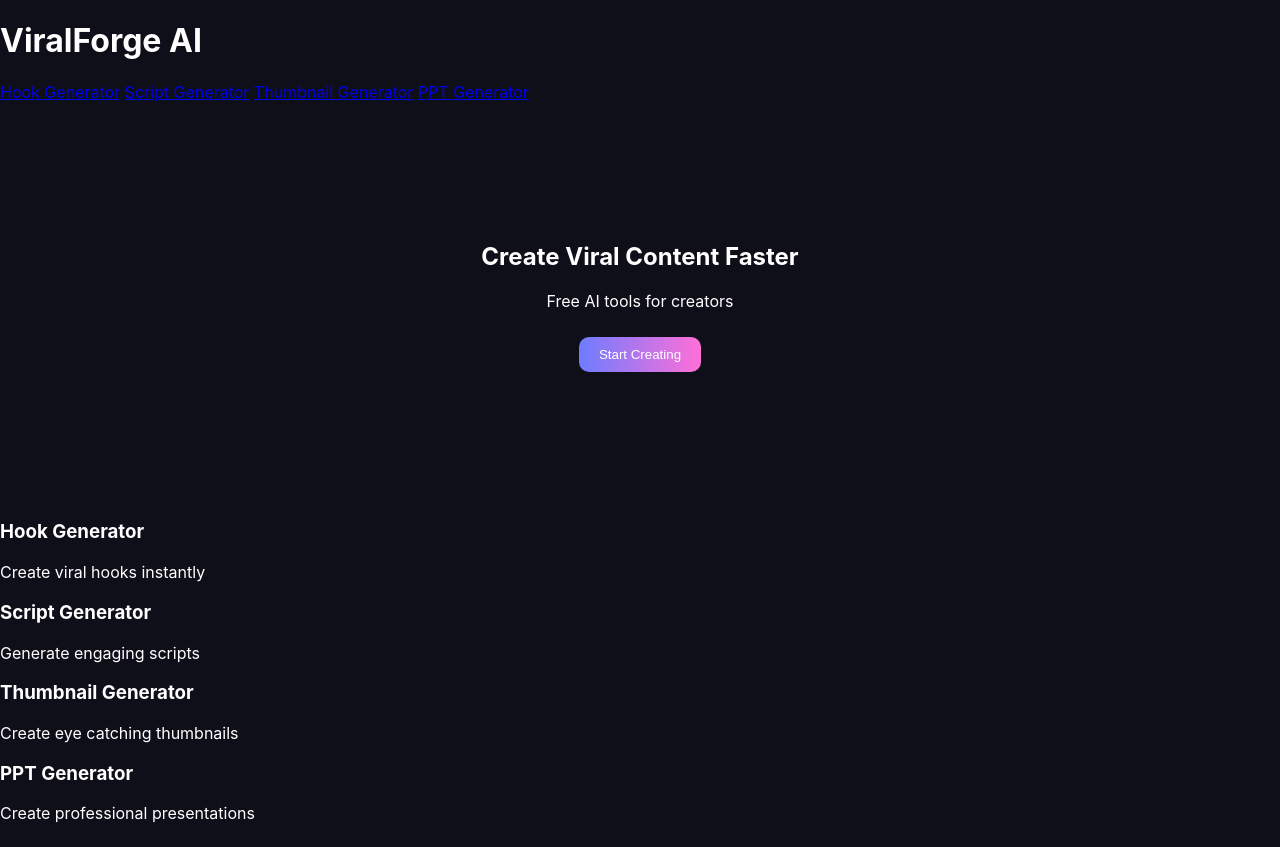
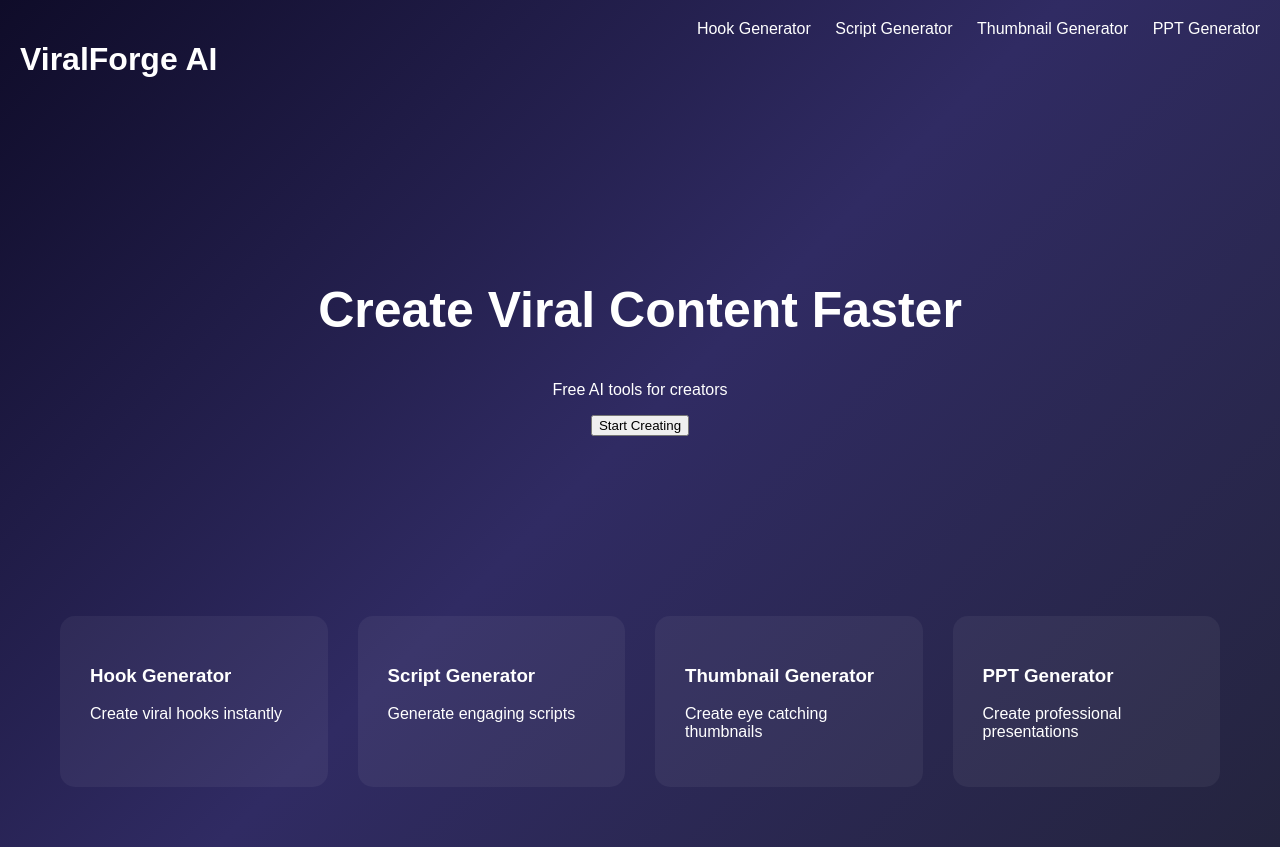
Before and after one commit to NextGenWebStudios/viralforge-ai, a plain HTML site: page index.html in a window 1280 px wide. Drawn offline with Linux system fonts and the light colour scheme.

Commit message:
Update style.css

```diff
--- a/css/style.css
+++ b/css/style.css
@@ -1,20 +1,76 @@
-body{font-family:'Inter',sans-serif;margin:0;background:#0f0f1a;color:white;}
-.navbar{display:flex;justify-content:space-between;padding:20px 40px;background:rgba(255,255,255,0.05);backdrop-filter:blur(20px);}
-.logo{font-weight:700;font-size:22px;background:linear-gradient(90deg,#6e7cff,#9a6bff,#ff6fd8);-webkit-background-clip:text;color:transparent;}
-.navbar a{margin-left:25px;text-decoration:none;color:white;font-weight:500;transition:0.3s;}
-.navbar a:hover{color:#6e7cff;}
-.hero{text-align:center;padding:120px 20px;}
-.hero h1{font-size:52px;background:linear-gradient(90deg,#6e7cff,#9a6bff,#ff6fd8);-webkit-background-clip:text;color:transparent;}
-.cta{background:linear-gradient(90deg,#6e7cff,#9a6bff);padding:16px 40px;border-radius:12px;display:inline-block;margin-top:20px;font-weight:600;transition:0.3s;}
-.cta:hover{transform:scale(1.05);}
-.features{display:grid;grid-template-columns:repeat(auto-fit,minmax(220px,1fr));gap:30px;padding:60px;}
-.feature-card{padding:30px;background:rgba(255,255,255,0.05);border-radius:20px;backdrop-filter:blur(15px);transition:0.3s;}
-.feature-card:hover{transform:translateY(-6px);box-shadow:0 10px 30px rgba(100,100,255,0.4);}
-.dash-title{text-align:center;margin-top:40px;}
-.tool-grid{display:grid;grid-template-columns:repeat(auto-fit,minmax(200px,1fr));gap:20px;padding:40px;}
-.tool-card{padding:30px;background:rgba(255,255,255,0.05);border-radius:16px;text-align:center;text-decoration:none;color:white;transition:0.3s;}
-.tool-card:hover{transform:scale(1.05);box-shadow:0 10px 20px rgba(100,100,255,0.3);}
-textarea{width:100%;height:120px;margin-top:20px;border-radius:12px;padding:10px;background:#111;color:white;border:none;}
-input{padding:10px;width:80%;border-radius:10px;margin-top:10px;border:none;background:#111;color:white;}
-button{padding:10px 20px;margin:10px;border-radius:10px;border:none;background:linear-gradient(90deg,#6e7cff,#ff6fd8);color:white;cursor:pointer;transition:0.3s;}
-button:hover{transform:scale(1.05);}
+body{
+
+margin:0;
+font-family:Arial;
+
+background:linear-gradient(135deg,#0f0c29,#302b63,#24243e);
+
+color:white;
+
+}
+
+header{
+
+display:flex;
+
+justify-content:space-between;
+
+padding:20px;
+
+}
+
+nav a{
+
+color:white;
+
+margin-left:20px;
+
+text-decoration:none;
+
+}
+
+.hero{
+
+text-align:center;
+
+padding:120px 20px;
+
+}
+
+.hero h2{
+
+font-size:50px;
+
+}
+
+.tools{
+
+display:grid;
+
+grid-template-columns:repeat(auto-fit,minmax(250px,1fr));
+
+gap:30px;
+
+padding:60px;
+
+}
+
+.card{
+
+background:rgba(255,255,255,0.05);
+
+padding:30px;
+
+border-radius:15px;
+
+transition:0.3s;
+
+}
+
+.card:hover{
+
+transform:scale(1.05);
+
+box-shadow:0 0 20px cyan;
+
+}
```
